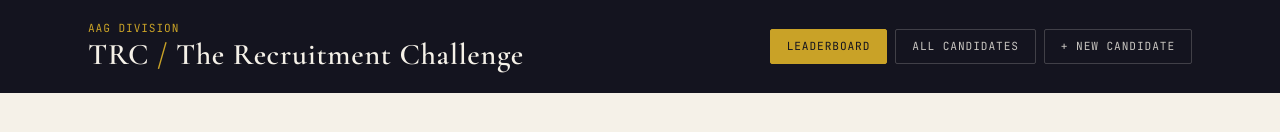
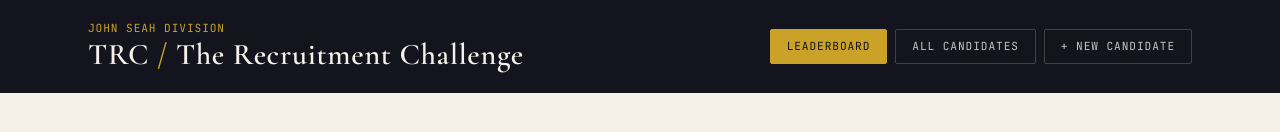
Before and after one commit to wjseahjohn/RecruitmentChallenge2026, a Next.js app: page / in a window 1280 px wide. Shown: the top 132 px of the page. Built offline with nearby package versions, Linux system fonts and the light colour scheme; no server answers; the database is empty.

Commit message:
Update NavBar.tsx

```diff
--- a/components/NavBar.tsx
+++ b/components/NavBar.tsx
@@ -16,7 +16,7 @@ export default function NavBar() {
     <header className="bg-ink text-cream">
       <div className="max-w-6xl mx-auto px-6 py-5 flex items-center justify-between">
         <div>
-          <p className="label text-gold">AAG Division</p>
+          <p className="label text-gold">John Seah Division</p>
           <h1 className="hero-title text-3xl font-semibold tracking-wide">
             TRC <span className="text-gold">/</span> The Recruitment Challenge
           </h1>
```
